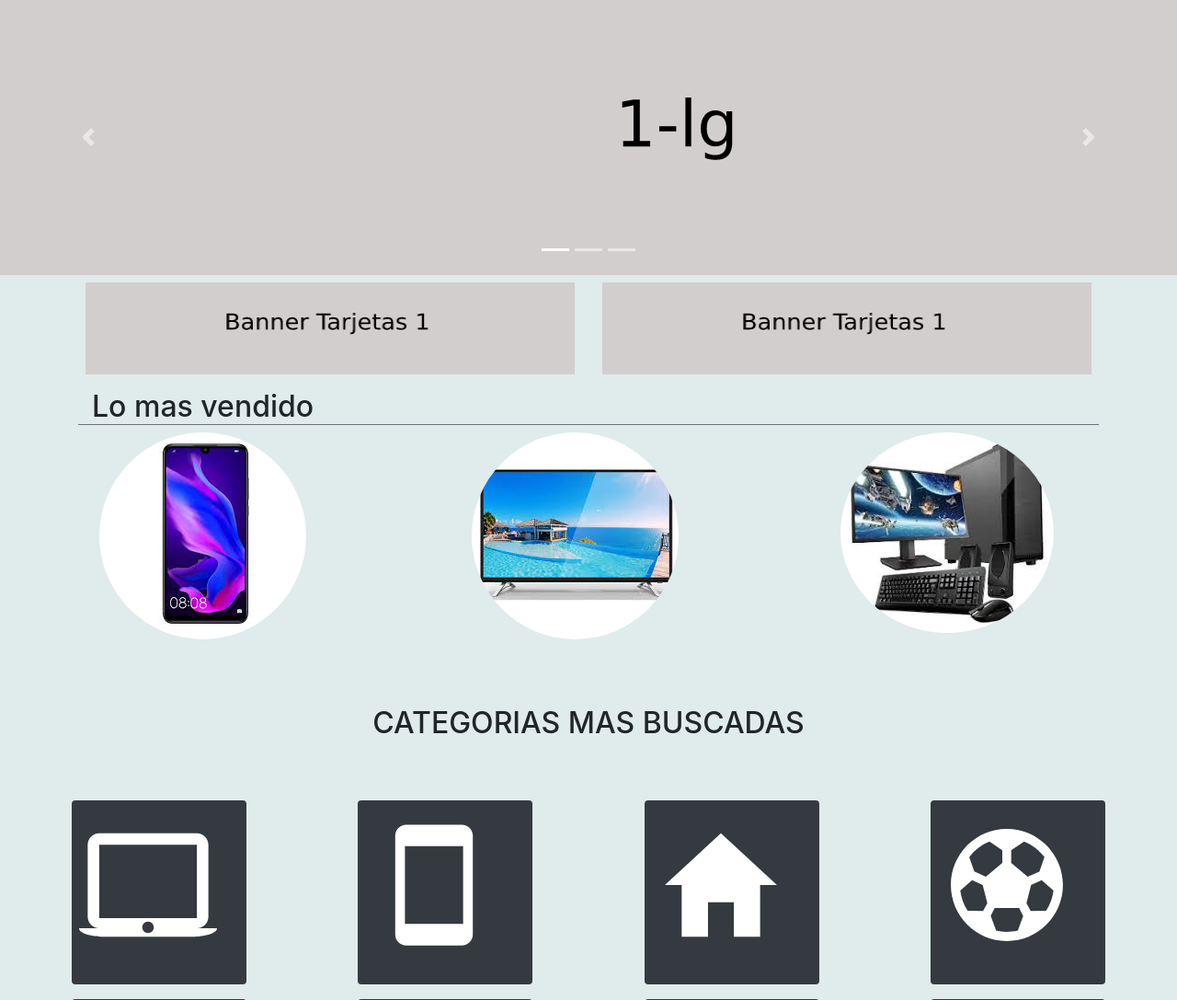
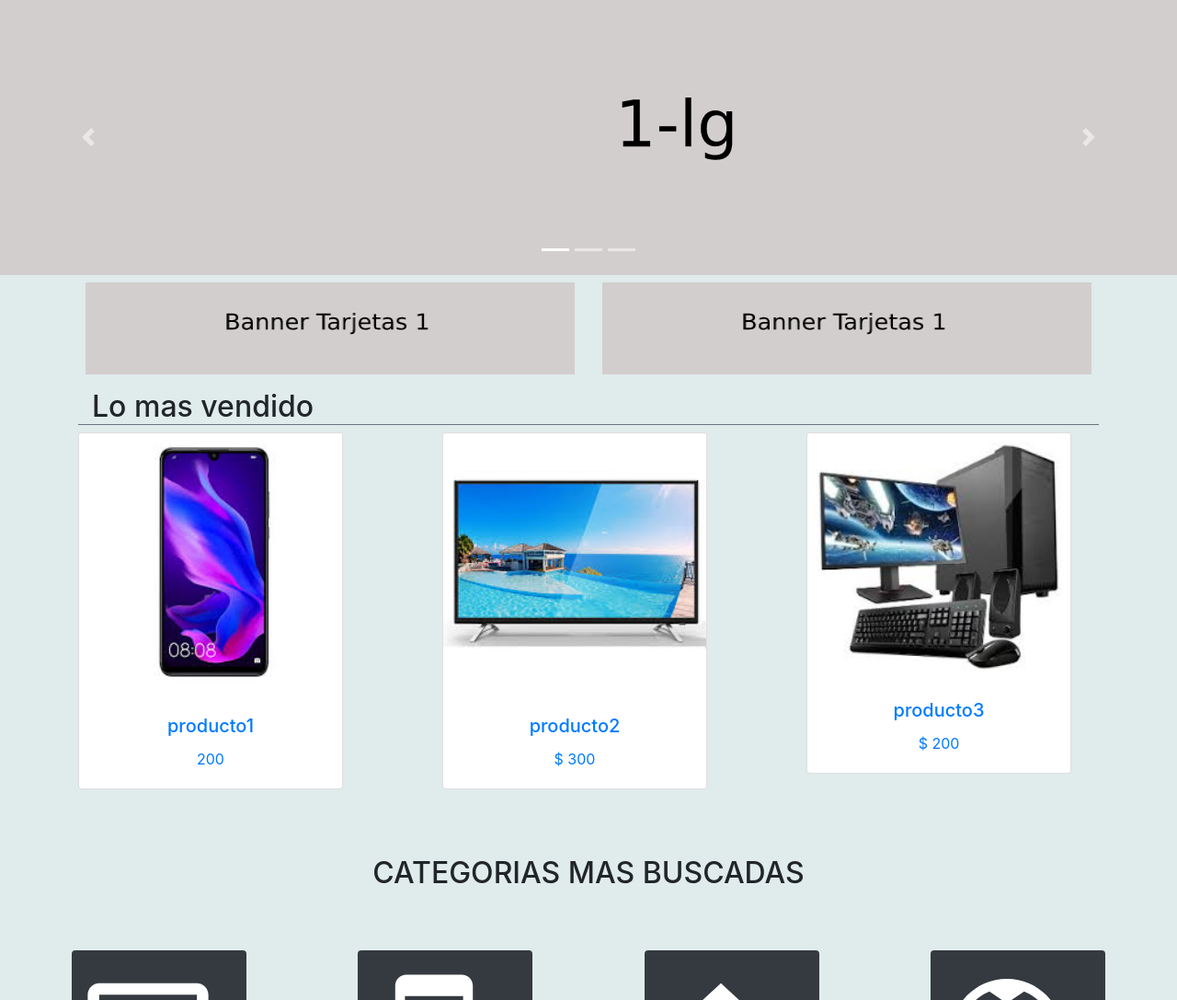
Before and after one commit to Cristian-Mansilla/Proyecto-Integrador-Ecommerce, a PHP site: page / in a window 1280 px wide. Shown: the part 143-1230 px from the top of the page at 92% size. Run offline with PHP 8.4, Linux system fonts and the light colour scheme.

Commit message:
Cambie a cards los ptoductos

```diff
--- a/agregarProd.php
+++ b/agregarProd.php
@@ -4,9 +4,11 @@
 $datos = file_get_contents("productos.json");
 $productos = json_decode($datos, true);
 
-
+$precios = "$ 200";
 $productos[] = [
-  "ruta" => "img/index/computadora.jpeg"
+  "ruta" => "img/index/computadora.jpeg",
+  "titulo" => "producto1",
+  "precio" => $precios
 ];
 
 $jsonFinal = json_encode($productos);
--- a/imprimirProds.php
+++ b/imprimirProds.php
@@ -10,7 +10,19 @@ $productos = json_decode($datos, true);
 
 foreach ($productos as $producto) {
   $ruta = $producto["ruta"];
-  echo "<a href='#top' class='col-lg-3 col-md-6 mt-md-6 col-sm-6 col-12'><img src='$ruta' class=' rounded-circle'></a>";
+  $titulo = $producto["titulo"];
+  $precio = $producto["precio"];
+
+
+  echo "<a href='#top' class='text-decoration-none'><div class='card' style='width: 18rem;'>
+          <img src='$ruta' class='card-img-top' alt='...'>
+          <div class='card-body'>
+            <h5 class='card-title'>$titulo</h5>
+            <p class='card-text'>$precio</p>
+          </div>
+      </div></a>";
+
+  // echo "<a href='#top' class='col-lg-3 col-md-6 mt-md-6 col-sm-6 col-12'><img src='$ruta' class=' rounded-circle'></a>";
 
 
 
--- a/productos.json
+++ b/productos.json
@@ -1 +1 @@
-[{"ruta":"img\/index\/celular.jpeg"},{"ruta":"img\/index\/televisor.jpeg"},{"ruta":"img\/index\/computadora.jpeg"}]
+[{"ruta":"img\/index\/celular.jpeg","titulo":"producto1","precio":"200"},{"ruta":"img\/index\/televisor.jpeg","titulo":"producto2","precio":"$ 300"},{"ruta":"img\/index\/computadora.jpeg","titulo":"producto3","precio":"$ 200"}]
```
Also changed, not shown: 1 other file.
